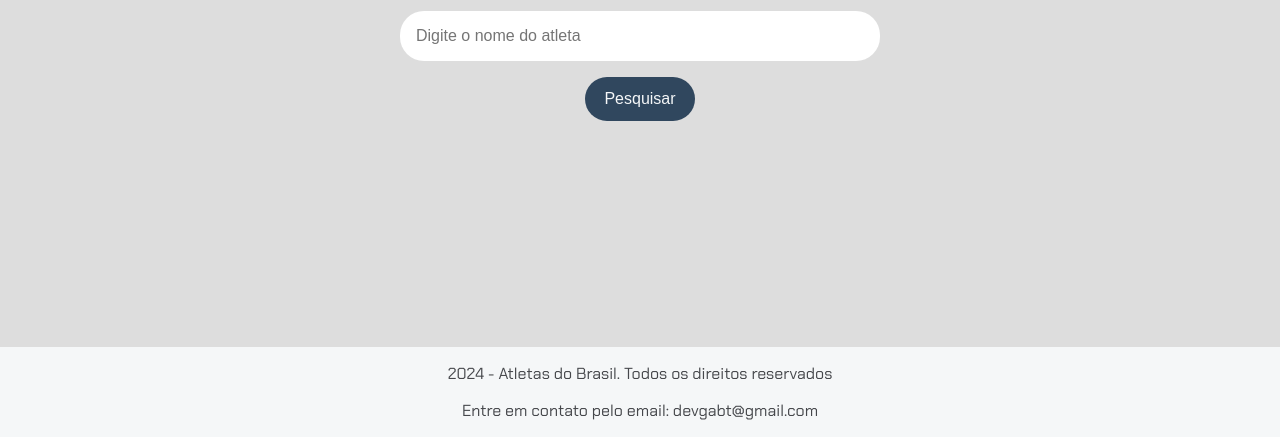
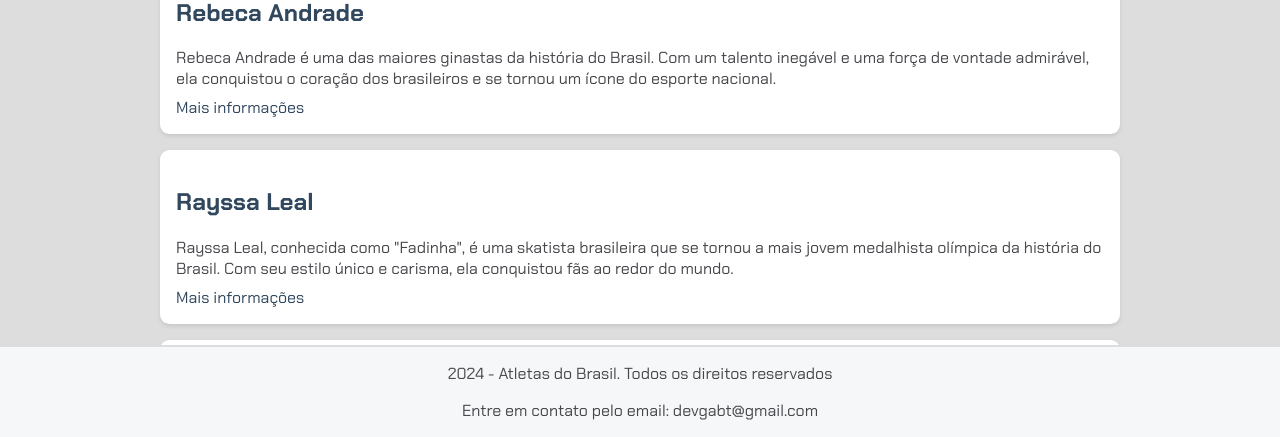
Before and after one commit to Devgabt/Imers-o-Dev-Gemini, a plain HTML site: page index.html in a window 1280 px wide. Shown: the part 363-800 px from the top of the page. Drawn offline with Linux system fonts and the light colour scheme.

Commit message:
Finalizando aula 02 da imersão

```diff
--- /dev/null
+++ b/app.js
@@ -0,0 +1 @@
+alert('Oi');
--- a/index.html
+++ b/index.html
@@ -17,11 +17,41 @@
             <input type="text" placeholder="Digite o nome do atleta">
             <button>Pesquisar</button>
         </section>
+        <section class="resultados-pesquisa">
+            <div class="item-resultado">
+                <h2>
+                    <a href="#" target="_blank">Rebeca Andrade</a>
+                </h2>
+                <p class="descricao-meta">Rebeca Andrade é uma das maiores ginastas da história do Brasil. Com um talento inegável e uma força de
+                    vontade admirável, ela conquistou o coração dos brasileiros e se tornou um ícone do esporte nacional.
+                </p>
+                <a href="https://pt.wikipedia.org/wiki/Rebeca_Andrade" target="_blank">Mais informações</a>
+            </div>
+
+            <div class="item-resultado">
+                <h2>
+                    <a href="#" target="_blank">Rayssa Leal</a>
+                </h2>
+                <p class="descricao-meta">Rayssa Leal, conhecida como "Fadinha", é uma skatista brasileira que se tornou a mais jovem medalhista olímpica da história do Brasil. Com seu estilo único e carisma, ela conquistou fãs ao redor do mundo.
+                </p>
+                <a href="https://pt.wikipedia.org/wiki/Rayssa_Leal" target="_blank">Mais informações</a>
+            </div>
+
+            <div class="item-resultado">
+                <h2>
+                    <a href="#" target="_blank">Beatriz Souza</a>
+                </h2>
+                <p class="descricao-meta">Beatriz Souza é uma judoca brasileira que conquistou a medalha de ouro nas Olimpíadas de Paris. Sua conquista histórica representou um marco para o judô feminino brasileiro.
+                </p>
+                <a href="#" target="_blank">Mais informações</a>
+            </div>
+        </section>
     </main>
     <footer>
         <p>2024 - Atletas do Brasil. Todos os direitos reservados</p>
         <p>Entre em contato pelo email: devgabt@gmail.com</p>
     </footer>
+    <script></script>
 </body>
-
+<script src="app.js"></script>
 </html>
```
